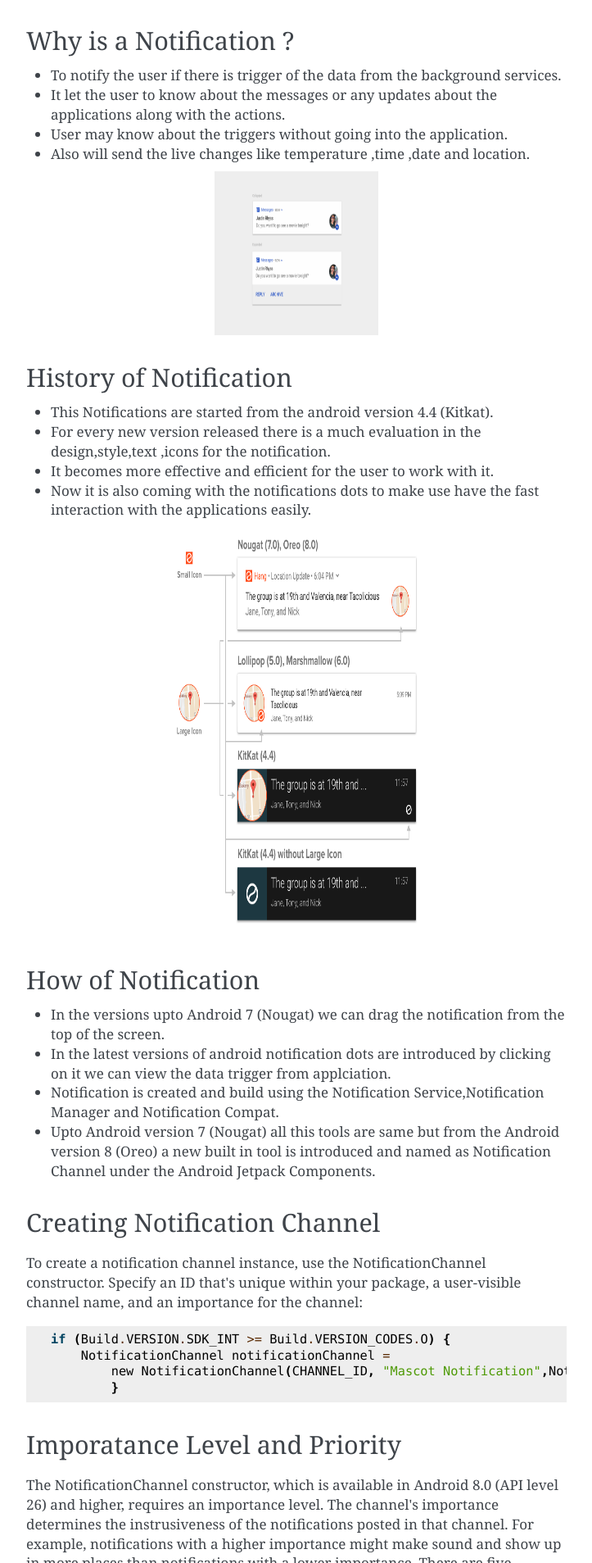
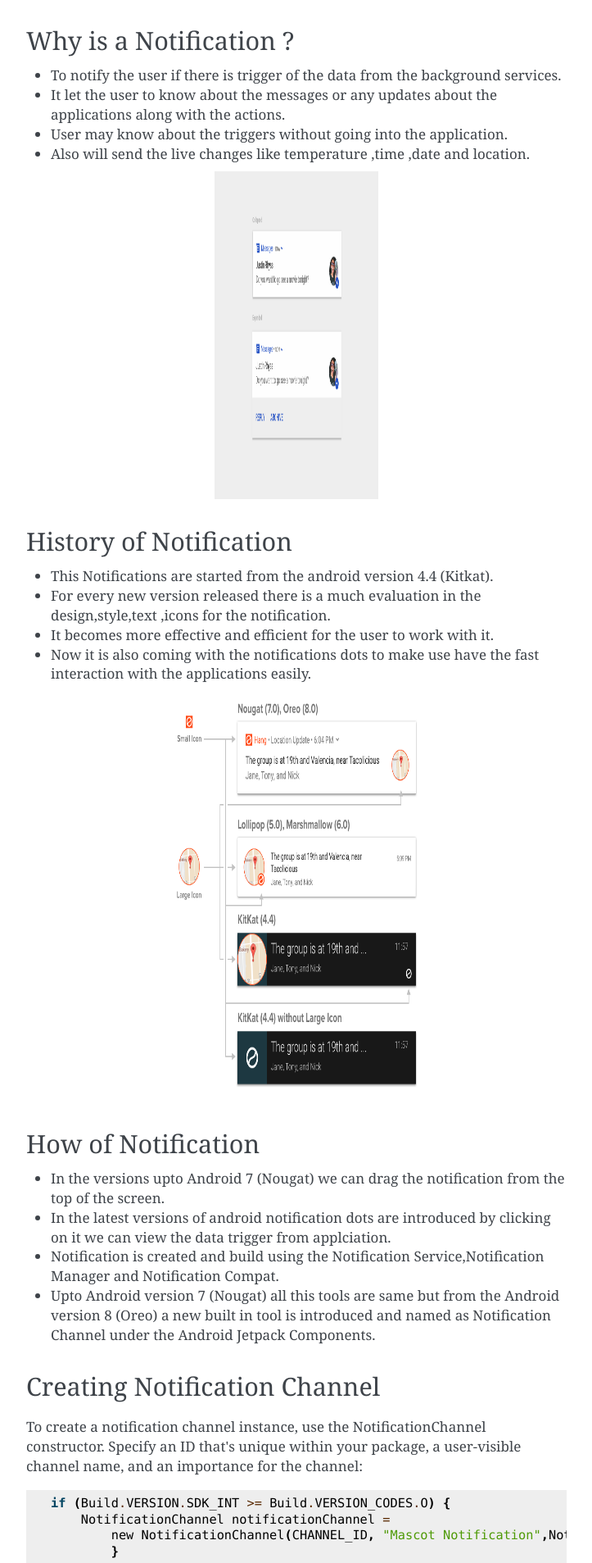
Before and after one commit to GuruPavanKalyan/AndroidKotlin-TOT, a Sphinx documentation site: the page built from Android-TOT/BakingApp/docs/source/Notifications.rst, in a window 1280 px wide. Shown: the part 566-2473 px from the top of the page at 82% size, without its empty margins (388-1111 px from the left). Built offline with Sphinx 7.4.7, drawn with Linux system fonts in a browser that asks for light colours.

Commit message:
Update Notifications.rst

```diff
--- a/Android-TOT/BakingApp/docs/source/Notifications.rst
+++ b/Android-TOT/BakingApp/docs/source/Notifications.rst
@@ -33,7 +33,7 @@ Why is a Notification ?
 .. image:: iamge.png
     :width: 200px
     :align: center
-    :height: 200px
+    :height: 400px
     :alt: alternate text
 
 ************************
```
